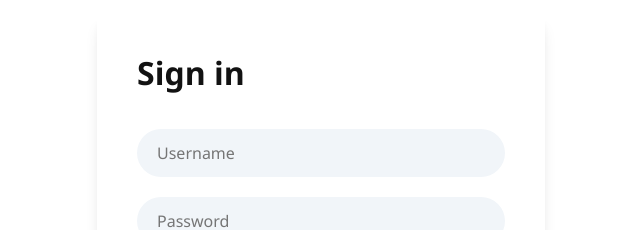
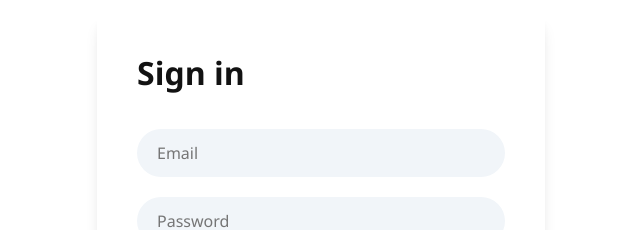
Before and after one commit to NikolayKostadinov21/vintage-clothes-project-fe, a React (Create React App) app in the folder vintage-clothes/: page / in a window 1280 px wide. Shown: the part 113-343 px from the top of the page, without its empty margins (319-959 px from the left). Built offline with nearby package versions, Linux system fonts and the light colour scheme.

Commit message:
VCP-1 Change username to email in the sign in page;

```diff
--- a/vintage-clothes/src/authentication/Signin/Signin.jsx
+++ b/vintage-clothes/src/authentication/Signin/Signin.jsx
@@ -11,7 +11,7 @@ const Signin = () => {
     const userRef = useRef();
     const errorRef = useRef();
 
-    const [user, setUser] = useState('');
+    const [email, setEmail] = useState('');
     const [password, setPassword] = useState('');
     const [errorMessage, setErrorMessage] = useState('');
     const [success, setSuccess] = useState(false);
@@ -22,7 +22,7 @@ const Signin = () => {
 
     useEffect(() => {
         setErrorMessage('');
-    }, [user, password]);
+    }, [email, password]);
 
     const handleSubmit = async (event) => {
         event.preventDefault();
@@ -30,7 +30,7 @@ const Signin = () => {
         try {
 
             const response = await axios.post(SIGNIN_URL,
-                JSON.stringify({ user, password }),
+                JSON.stringify({ email, password }),
                 {
                     headers: { 'Content-Type': 'application/json' },
                     withCredentials: true
@@ -40,8 +40,8 @@ const Signin = () => {
             console.log(typeof response);
             console.log(JSON.stringify(response?.data));
 
-            setAuth({ user, password });
-            setUser('');
+            setAuth({ email, password });
+            setEmail('');
             setPassword('');
             setSuccess(true)
 
@@ -86,16 +86,16 @@ const Signin = () => {
 
                                 <form onSubmit={handleSubmit} className="form">
                                     <div className="input-control">
-                                        <label htmlFor="username" className="input-label" hidden >Username: </label>
+                                        <label htmlFor="email" className="input-label" hidden >Email: </label>
                                         <input
                                             type="text"
-                                            id="username"
-                                            placeholder="Username"
+                                            id="email"
+                                            placeholder="Email"
                                             className="input-field"
                                             ref={userRef}
                                             autoComplete="off"
-                                            onChange={(event) => setUser(event.target.value)}
-                                            value={user}
+                                            onChange={(event) => setEmail(event.target.value)}
+                                            value={email}
                                             required
                                         />
                                     </div>
--- a/vintage-clothes/src/main/Main.tsx
+++ b/vintage-clothes/src/main/Main.tsx
@@ -1,3 +1,4 @@
+import React from "react";
 import Signin from "../authentication/Signin/Signin";
 import Signup from "../authentication/Signup/Signup";
 
```
